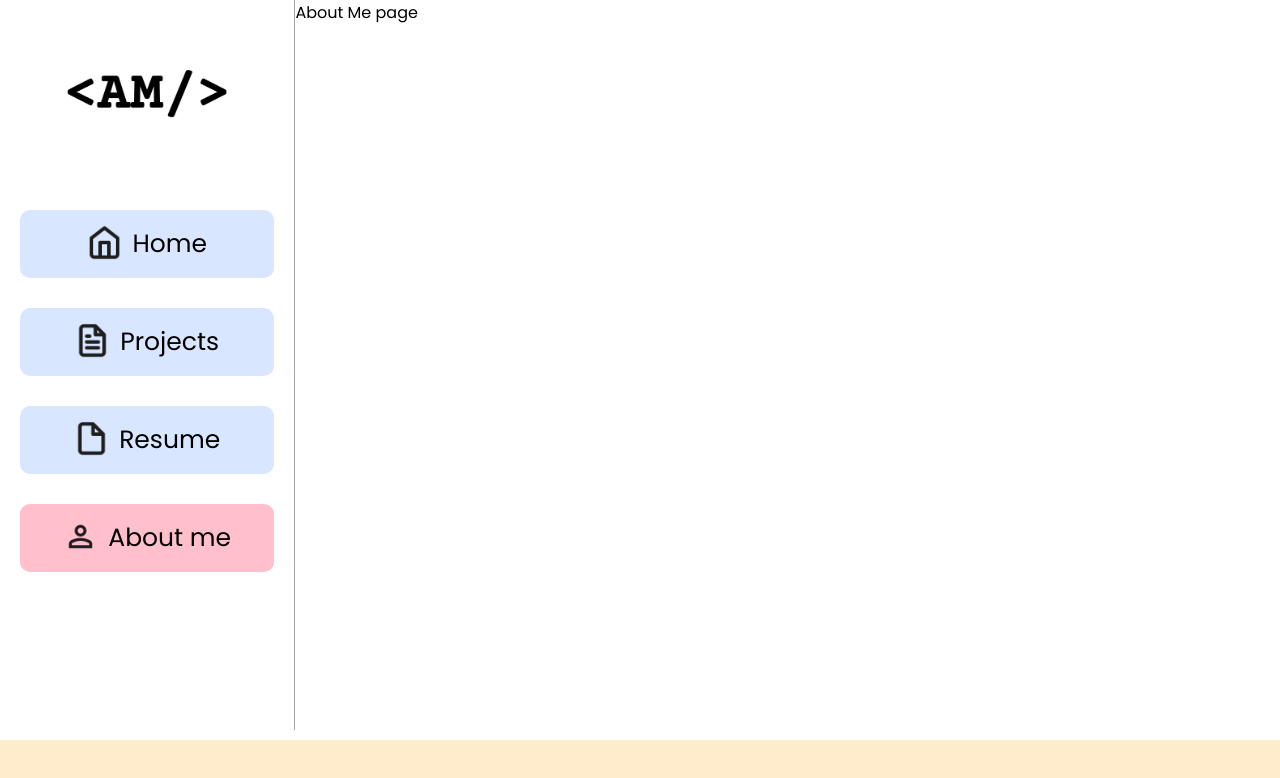
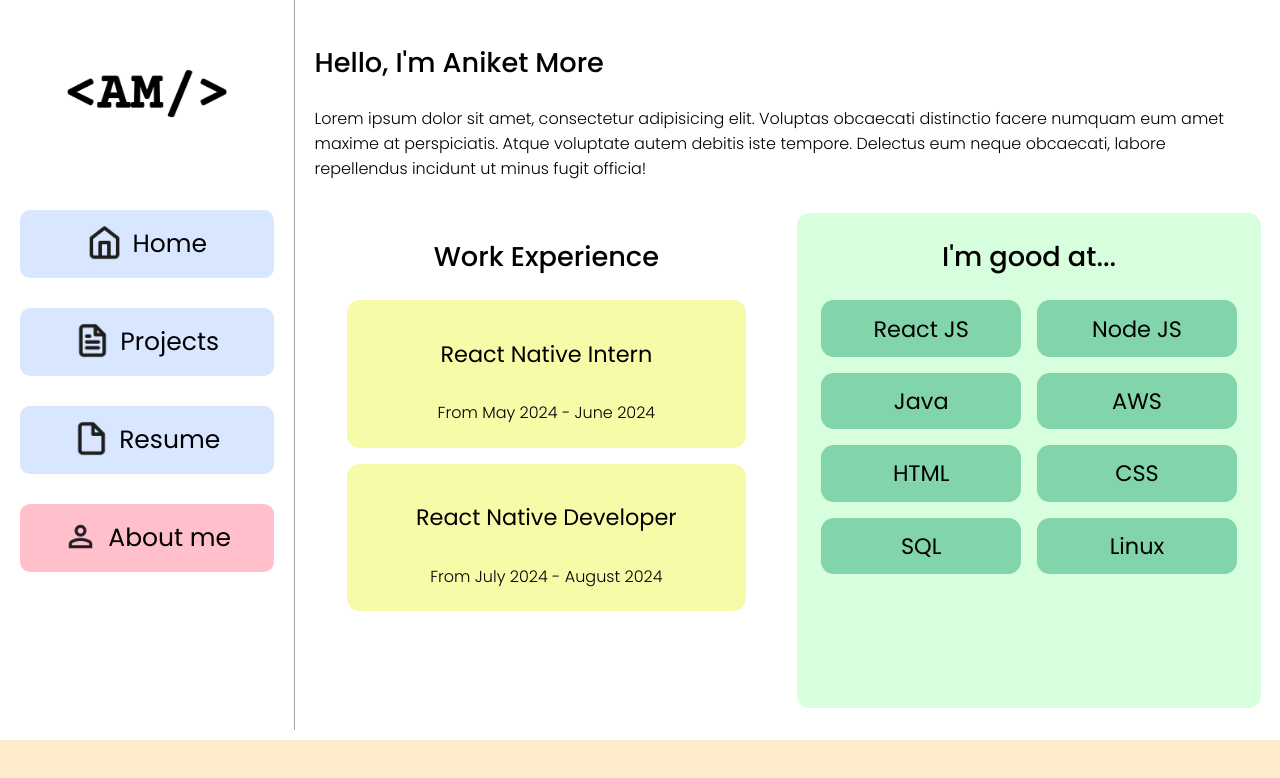
Before and after one commit to adityataps/aniket-tutoring, a React (Vite) app in the folder client/aniket-portfolio/: page /about-me in a window 1280 px wide. Shown: the top 778 px of the page. Built offline with nearby package versions, Linux system fonts and the light colour scheme.

Commit message:
feat: added code for about me page

```diff
--- a/client/aniket-portfolio/src/App.css
+++ b/client/aniket-portfolio/src/App.css
@@ -68,9 +68,11 @@ a {
   text-decoration-style: none;
 }
 
-a:hover {
+.navigation-container a:hover {
   background-color: white;
-  border: 2px black solid;
+  border: 1.5px black solid;
+  align-self: center;
+  width: 90%;
 }
 
 .navigation-container .active {
--- a/client/aniket-portfolio/src/index.css
+++ b/client/aniket-portfolio/src/index.css
@@ -3,4 +3,5 @@ body {
   margin: 0;
   padding: 0;
   font-family: "Poppins";
+  font-size: 16px;
 }
--- a/client/aniket-portfolio/src/pages/about-me/AboutMe.tsx
+++ b/client/aniket-portfolio/src/pages/about-me/AboutMe.tsx
@@ -1,3 +1,44 @@
+import "./about-me.css";
+
 export default function AboutMe() {
-  return <div>About Me page</div>;
+  return (
+    <div className="about-me-container">
+      <div className="text-info">
+        <h2>Hello, I'm Aniket More</h2>
+        <p>
+          Lorem ipsum dolor sit amet, consectetur adipisicing elit. Voluptas
+          obcaecati distinctio facere numquam eum amet maxime at perspiciatis.
+          Atque voluptate autem debitis iste tempore. Delectus eum neque
+          obcaecati, labore repellendus incidunt ut minus fugit officia!
+        </p>
+      </div>
+      <div className="wrapper">
+        <div className="work-experience">
+          <h2>Work Experience</h2>
+          <div className="experience">
+            <h4>React Native Intern</h4>
+            <p>From May 2024 - June 2024</p>
+          </div>
+          <div className="experience">
+            <h4>React Native Developer</h4>
+            <p>From July 2024 - August 2024</p>
+          </div>
+        </div>
+        <div className="tech-skills">
+          <h2>I'm good at...</h2>
+          <div className="skills-wrapper">
+            <h4>React JS</h4>
+            <h4>Node JS</h4>
+            <h4>Java</h4>
+            <h4>AWS</h4>
+            <h4>HTML</h4>
+            <h4>CSS</h4>
+            <h4>SQL</h4>
+            <h4>Linux</h4>
+          </div>
+        </div>
+      </div>
+      <div className="empty-space"></div>
+    </div>
+  );
 }
--- a/client/aniket-portfolio/src/pages/about-me/about-me.css
+++ b/client/aniket-portfolio/src/pages/about-me/about-me.css
@@ -0,0 +1,88 @@
+h2,
+h3 {
+  font-weight: 500;
+  font-size: 1.7rem;
+}
+
+h4 {
+  font-size: 1.4rem;
+  font-weight: 400;
+}
+
+p {
+  font-size: 1rem;
+  font-weight: 300;
+}
+
+.about-me-container {
+  display: grid;
+  grid-template-columns: 1fr;
+  grid-template-rows: 0.5fr 2fr 0.1fr;
+  padding: 1.2rem;
+  height: 100%;
+  row-gap: 1rem;
+}
+
+.text-info {
+  grid-column: span 2;
+}
+
+.wrapper {
+  display: grid;
+  grid-template-columns: 1fr 1fr;
+  grid-template-rows: 1fr;
+  column-gap: 1.2rem;
+  height: 100%;
+}
+
+.work-experience {
+  padding: 0rem 2rem;
+}
+
+.work-experience h2 {
+  text-align: center;
+}
+
+.experience {
+  text-align: center;
+  margin-top: 1rem;
+  background-color: #f7faa7;
+  padding: 0.4rem;
+  border-radius: 0.8rem;
+}
+
+.tech-skills {
+  background-color: #d7ffdd;
+  border-radius: 0.8rem;
+}
+
+.tech-skills h2 {
+  text-align: center;
+}
+
+.skills-wrapper {
+  display: grid;
+  grid-template-columns: repeat(2, 1fr);
+  grid-template-rows: repeat(4, 1fr);
+  column-gap: 1rem;
+  row-gap: 1rem;
+  padding: 0rem 1.5rem;
+}
+
+.skills-wrapper h4 {
+  background-color: #82d4aa;
+  text-align: center;
+  padding: 0.7rem 0rem;
+  border-radius: 0.8rem;
+  margin: 0rem;
+}
+
+@media screen and (max-width: 480px) {
+  .wrapper {
+    display: grid;
+    grid-template-columns: 1fr;
+    grid-template-rows: 1fr 1fr;
+    row-gap: 1.2rem;
+    height: 100%;
+  }
+}
```
